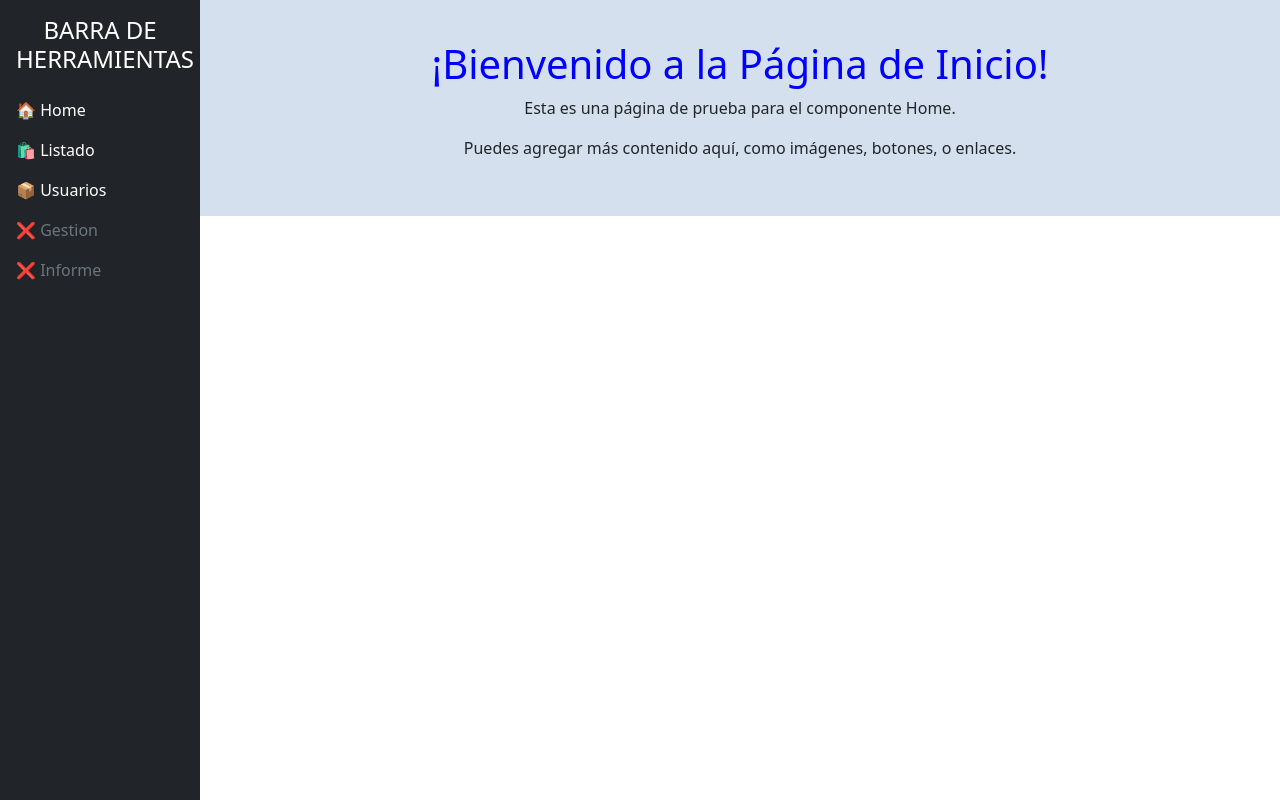
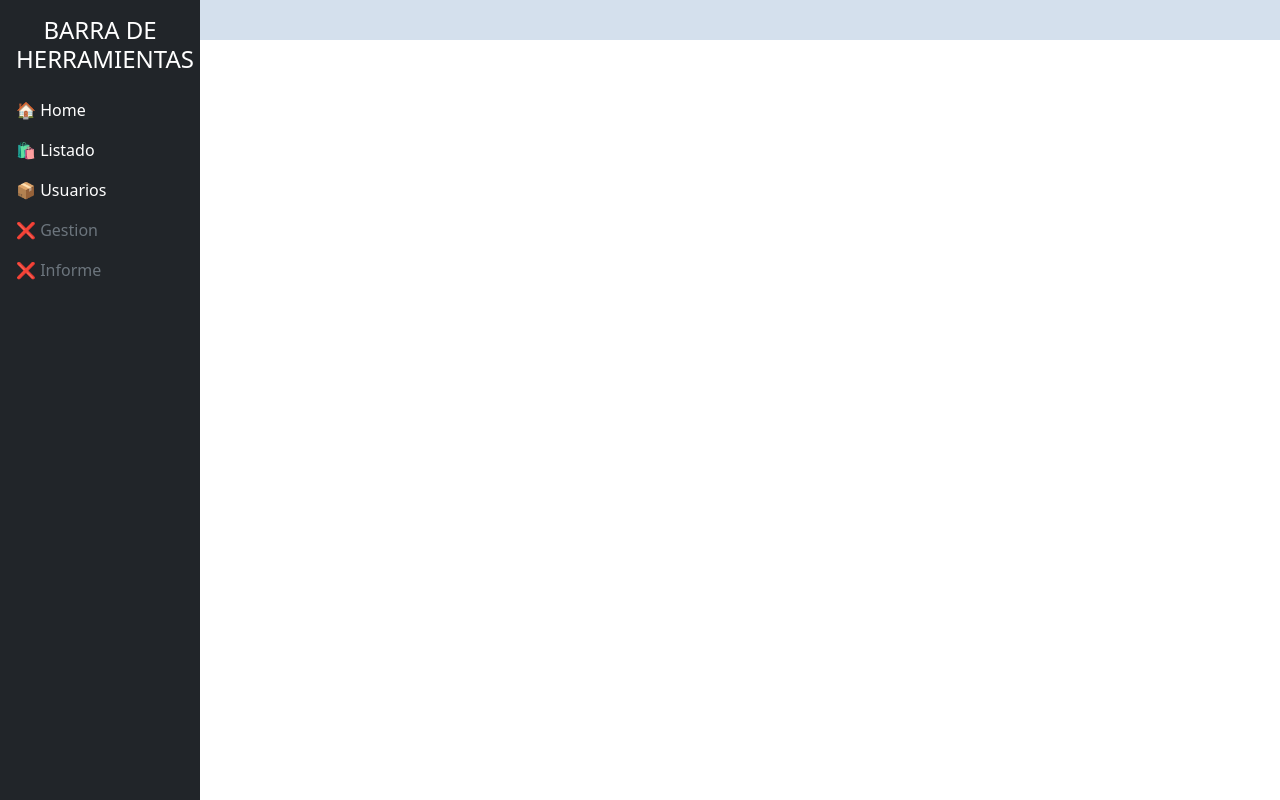
Before and after one commit to JecoDraco/BovOS, a React (Create React App) app: page / in a window 1280 px wide. Built offline with nearby package versions, Linux system fonts and the light colour scheme.

Commit message:
Descripción de los cambios realizados

```diff
--- a/src/page/Home/Home.js
+++ b/src/page/Home/Home.js
@@ -2,10 +2,7 @@ import React from 'react';
 
 export function Home() {
   return (
-    <div style={{ padding: '20px', textAlign: 'center' }}>
-      <h1 style={{ color: 'blue' }}>¡Bienvenido a la Página de Inicio!</h1>
-      <p>Esta es una página de prueba para el componente Home.</p>
-      <p>Puedes agregar más contenido aquí, como imágenes, botones, o enlaces.</p>
+    <div>
     </div>
   );
 }
```
